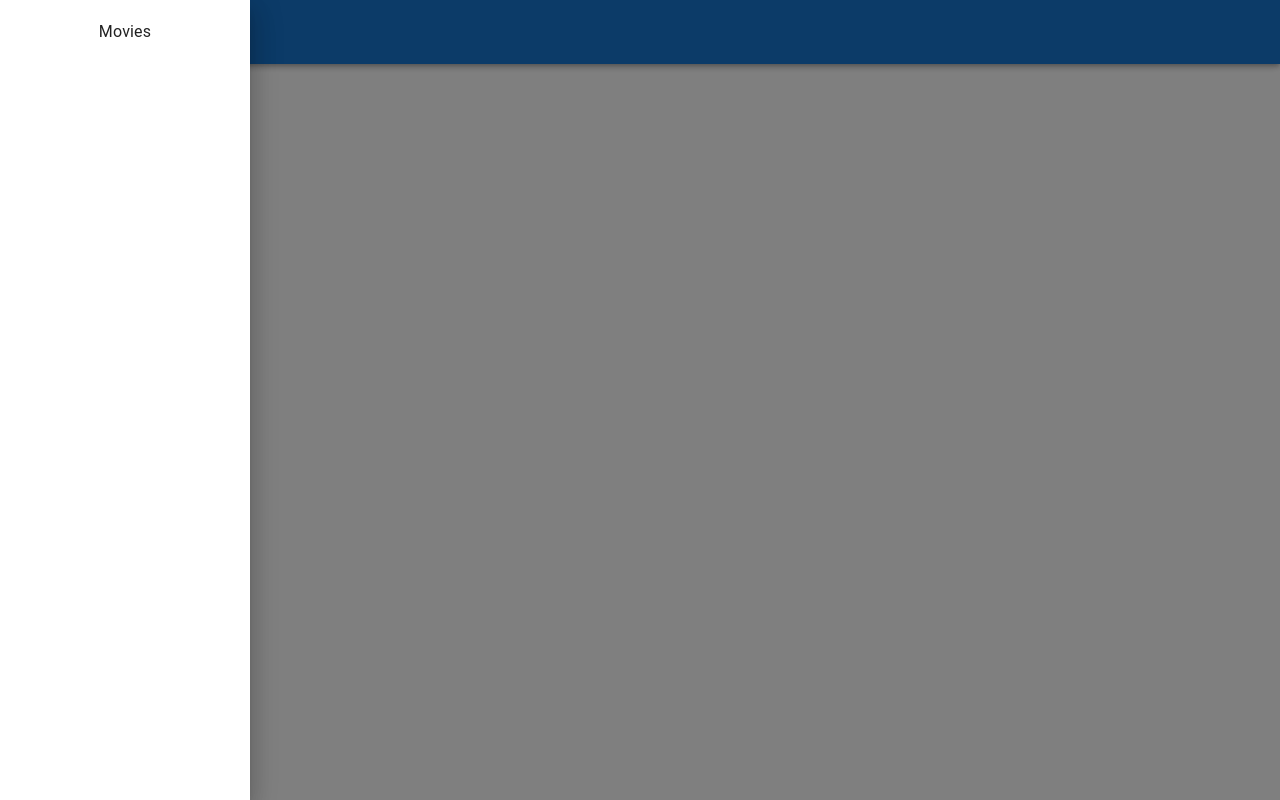
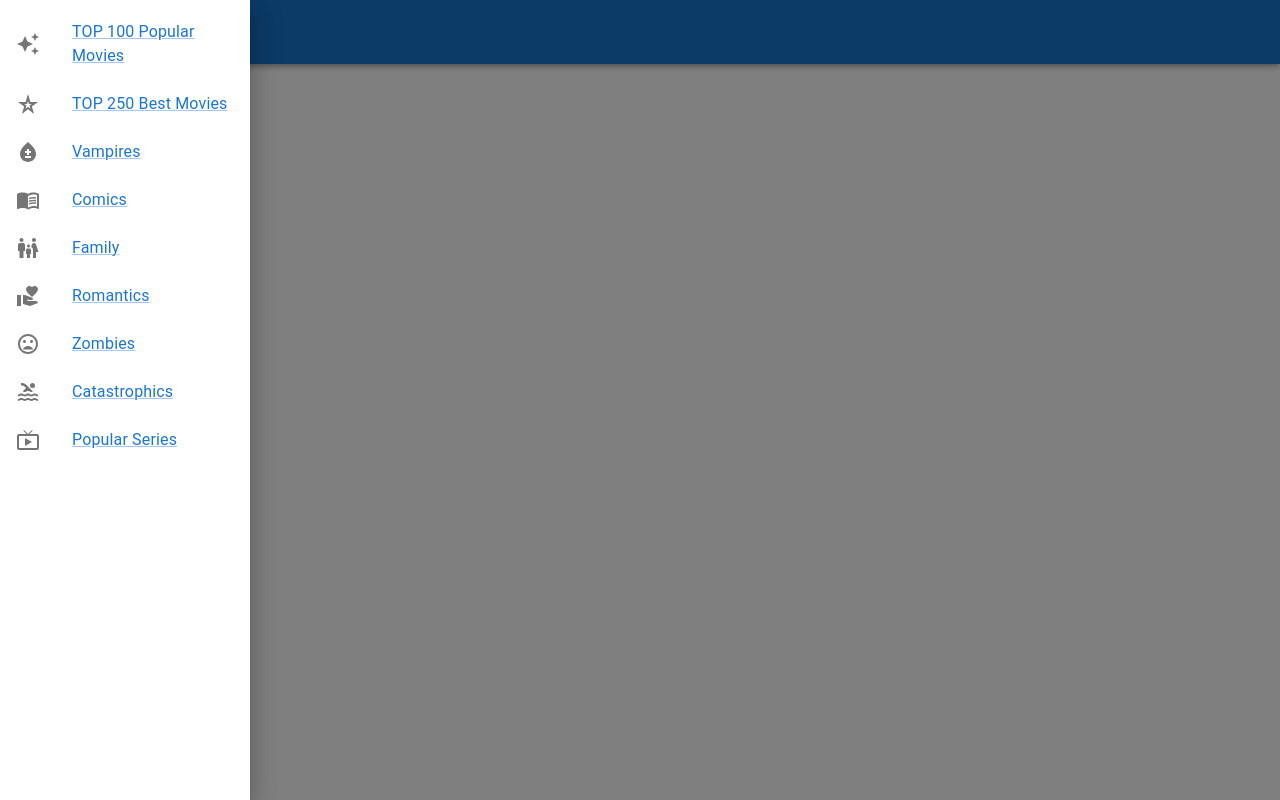
Before and after one commit to antonVosc/movie-website, a React (Vite) app: page / in a window 1280 px wide. Both pictures are taken after a click on the button 108 px from the left and 32 px from the top of the page. Built offline with nearby package versions, Linux system fonts and the light colour scheme.

Commit message:
Nearly implemented menu bar

```diff
--- a/eslint.config.js
+++ b/eslint.config.js
@@ -1,7 +1,6 @@
 import pluginJs from '@eslint/js';
 import prettierConfig from 'eslint-config-prettier';
 import prettierPlugin from 'eslint-plugin-prettier';
-import { rules } from 'eslint-plugin-react';
 import pluginReactConfig from 'eslint-plugin-react/configs/recommended.js';
 import globals from 'globals';
 
@@ -20,6 +19,7 @@ export default [
 
     rules: {
       'prettier/prettier': 'error',
+      'react/prop-types': 0,
     },
   },
 ];
--- a/src/components/ui/Navbar/Navbar.jsx
+++ b/src/components/ui/Navbar/Navbar.jsx
@@ -1,6 +1,13 @@
-import { AppBar, Box, Container, Drawer, IconButton, List, ListItem, ListItemButton, ListItemText, Slide, Toolbar, useScrollTrigger, } from '@mui/material';
+import MenuIcon from '@mui/icons-material/Menu';
+import { AppBar, Box, Container, Drawer, IconButton, Link, List, ListItem, ListItemButton, ListItemIcon, ListItemText, Slide, Toolbar, Typography, useScrollTrigger, } from '@mui/material';
 import React, { useState } from 'react';
-import MenuIcon from '@mui/icons-material/Menu';
+import { Link as RouterLink } from 'react-router-dom';
+import { iconComponents, TOP_LISTS } from '../../../constants';
+
+const Icon = ({ iconName }) => {
+  const IconComponent = iconComponents[iconName];
+  return <IconComponent />;
+};
 
 export default function Navbar() {
   const [isOpen, setOpen] = useState(false);
@@ -17,22 +24,31 @@ export default function Navbar() {
     <Slide appear={false} direction="down" in={!trigger}>
       <AppBar>
         <Container maxWidth="lg">
-                    <Toolbar>
+          <Toolbar disableGutters>
             <IconButton color="inherit" onClick={handleDrawerToggle}>
               <MenuIcon />
             </IconButton>
-
             <Drawer open={isOpen} onClose={handleDrawerToggle}>
               <Box sx={{ width: 250 }} onClick={handleDrawerToggle}>
                 <List>
+                  {TOP_LISTS.map(item => (
+                    <Link key={item.title} component={RouterLink} to={item.url}>
                       <ListItem disablePadding>
-                                        <ListItemButton sx={{ textAlign: 'center' }}>
-                                            <ListItemText primary="Movies" />
+                        <ListItemButton>
+                          <ListItemIcon>
+                            <Icon iconName={item.icon} />
+                          </ListItemIcon>
+                          <ListItemText primary={item.title} />
                         </ListItemButton>
                       </ListItem>
+                    </Link>
+                  ))}
                 </List>
               </Box>
             </Drawer>
+              <Typography sx={{ color: 'white', textDecoration: 'none' }} component={RouterLink} variant="h4" to="/">
+                Cineton
+              </Typography>
           </Toolbar>
         </Container>
       </AppBar>
--- /dev/null
+++ b/src/constants.js
@@ -0,0 +1,69 @@
+import {AutoAwesome, Bloodtype, FamilyRestroom, Fort, LiveTv, LocalMovies, MenuBook, MoodBad, Pool, Reorder, StarPurple500, VolunteerActivism } from '@mui/icons-material';
+
+export const iconComponents = {AutoAwesome, Bloodtype, FamilyRestroom, LiveTv, MenuBook, MoodBad, Pool, StarPurple500, VolunteerActivism, LocalMovies, Reorder, Fort, };
+
+  export const TOP_LISTS = [
+    {
+      title: 'TOP 100 Popular Movies',
+      icon: 'AutoAwesome',
+      url: '/popular',
+    },
+    {
+      title: 'TOP 250 Best Movies',
+      icon: 'StarPurple500',
+      url: '/best',
+    },
+    {
+      title: 'Vampires',
+      icon: 'Bloodtype',
+      url: '/vampire',
+    },
+    {
+      title: 'Comics',
+      icon: 'MenuBook',
+      url: '/comics',
+    },
+    {
+      title: 'Family',
+      icon: 'FamilyRestroom',
+      url: '/family',
+    },
+    {
+      title: 'Romantics',
+      icon: 'VolunteerActivism',
+      url: '/romantic',
+    },
+    {
+      title: 'Zombies',
+      icon: 'MoodBad',
+      url: '/zombie',
+    },
+    {
+      title: 'Catastrophics',
+      icon: 'Pool',
+      url: '/catastrophe',
+    },
+    {
+      title: 'Popular Series',
+      icon: 'LiveTv',
+      url: '/popular-serials',
+    },
+  ];
+
+  export const MOVIE_LISTS = [
+    {
+      title: 'Movies',
+      icon: 'LocalMovies',
+      url: '/films',
+    },
+    {
+      title: 'Series',
+      icon: 'Reorder',
+      url: '/serials',
+    },
+    {
+      title: 'Cartoons',
+      icon: 'Fort',
+      url: '/cartoons',
+    },
+  ];
```
Lines whose indentation alone changed are shown as unchanged.
